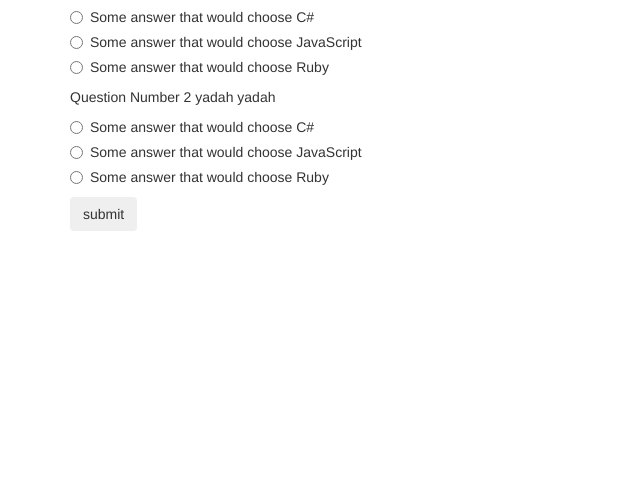
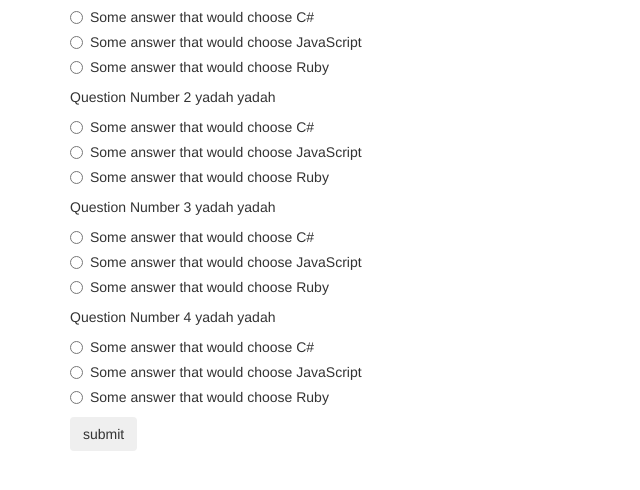
Before and after one commit to PoterekM/Epicodus-track, a plain HTML site: page index.html in a window 1280 px wide. Shown: the part 86-576 px from the top of the page, without its empty margins (0-640 px from the left). Drawn offline with Linux system fonts and the light colour scheme.

Commit message:
add html div for the track result, hide it initially in css, and show it after the submit form is filled out

```diff
--- a/css/styles.css
+++ b/css/styles.css
@@ -0,0 +1,3 @@
+#trackResult {
+  display: none;
+}
--- a/index.html
+++ b/index.html
@@ -56,6 +56,54 @@
           </div>
         </div>
 
+        <div class="Question3" id="Question3">
+          <p>Question Number 3 yadah yadah</p>
+          <div class="radio">
+            <label>
+              <input type="radio" name="question3" value="1">
+              Some answer that would choose C#
+            </label>
+          </div>
+          <div class="radio">
+            <label>
+              <input type="radio" name="question3" value="2">
+              Some answer that would choose JavaScript
+            </label>
+          </div>
+          <div class="radio">
+            <label>
+              <input type="radio" name="question3" value="3">
+              Some answer that would choose Ruby
+            </label>
+          </div>
+        </div>
+
+        <div class="Question4" id="Question4">
+          <p>Question Number 4 yadah yadah</p>
+          <div class="radio">
+            <label>
+              <input type="radio" name="question4" value="1">
+              Some answer that would choose C#
+            </label>
+          </div>
+          <div class="radio">
+            <label>
+              <input type="radio" name="question4" value="2">
+              Some answer that would choose JavaScript
+            </label>
+          </div>
+          <div class="radio">
+            <label>
+              <input type="radio" name="question4" value="3">
+              Some answer that would choose Ruby
+            </label>
+          </div>
+        </div>
+
+        <div id="trackResult">
+          <p>Hey there, we think you should enroll in our track</p>
+        </div>
+
 
 
 
--- a/js/scripts.js
+++ b/js/scripts.js
@@ -1,5 +1,5 @@
-var userValue = function(question1, question2) {
-  return question1 + question2;
+var userValue = function(question1, question2, question3, question4) {
+  return question1 + question2 + question3 + question4;
 };
 
 
@@ -16,9 +16,13 @@ $(document).ready(function(){
     console.log(question1);
     var question2 = parseInt($("input:radio[name=question2]:checked").val());
     console.log(question2);
-    // var question3 = parseInt($("input:radio[name=question3]:checked").val());
-    // console.log(question3);
-    alert(userValue(question1, question2));
+    var question3 = parseInt($("input:radio[name=question3]:checked").val());
+    console.log(question3);
+    var question4 = parseInt($("input:radio[name=question4]:checked").val());
+    console.log(question3);
+    alert(userValue(question1, question2, question3, question4));
+
+    $("#trackResult").show();
   });
 
 });
```
Lines whose indentation alone changed are shown as unchanged.
